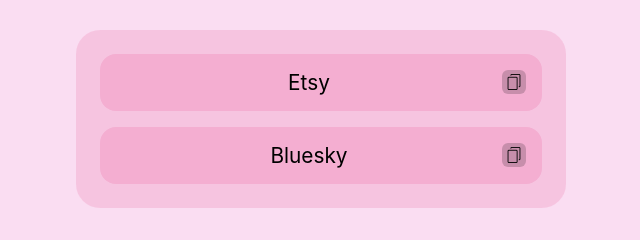
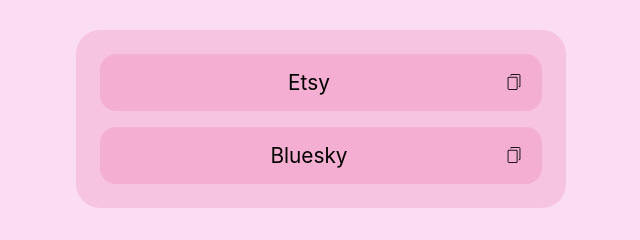
Before and after one commit to MellowPawStudio/mellowpawstudio.github.io, a plain HTML site: page index.html in a window 1280 px wide. Shown: the part 261-501 px from the top of the page, 319-959 px from the left. Drawn offline with Linux system fonts and the light colour scheme.

Commit message:
Update styling of copy button

```diff
--- a/site.css
+++ b/site.css
@@ -75,14 +75,12 @@
 
 .copy-btn img {
     padding: var(--spacing-xs);
-    border: 3px black;
-    border-radius: 6px;
-    background-color: #0000002f;
+    border-radius: 8px;
     transition: 0.3s;
 }
 
 .copy-btn img:hover {
-    box-shadow: 0 0 6px #0000009f;
+    background-color: #ffffff3b;
 }
 
 /* Snackbar */
```
